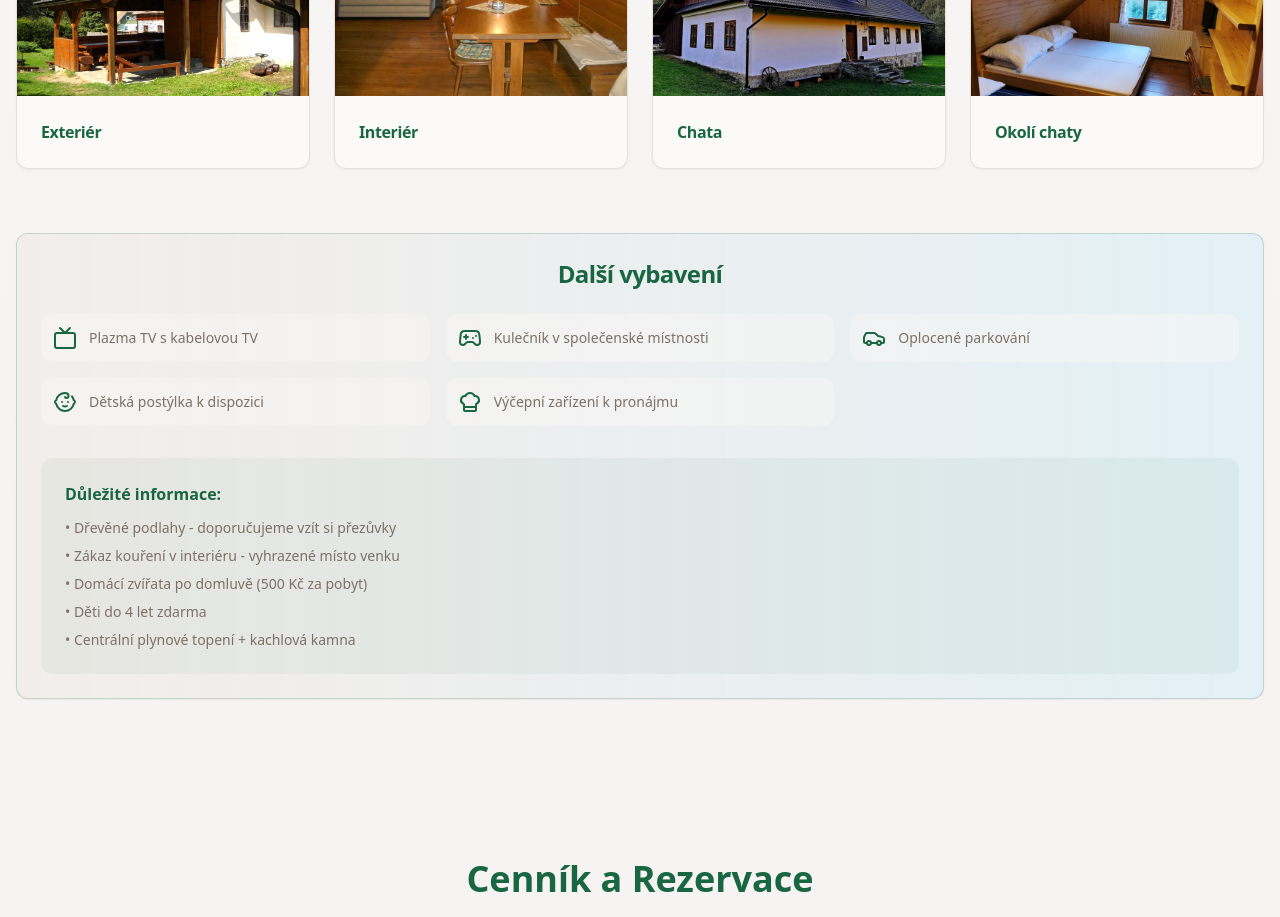
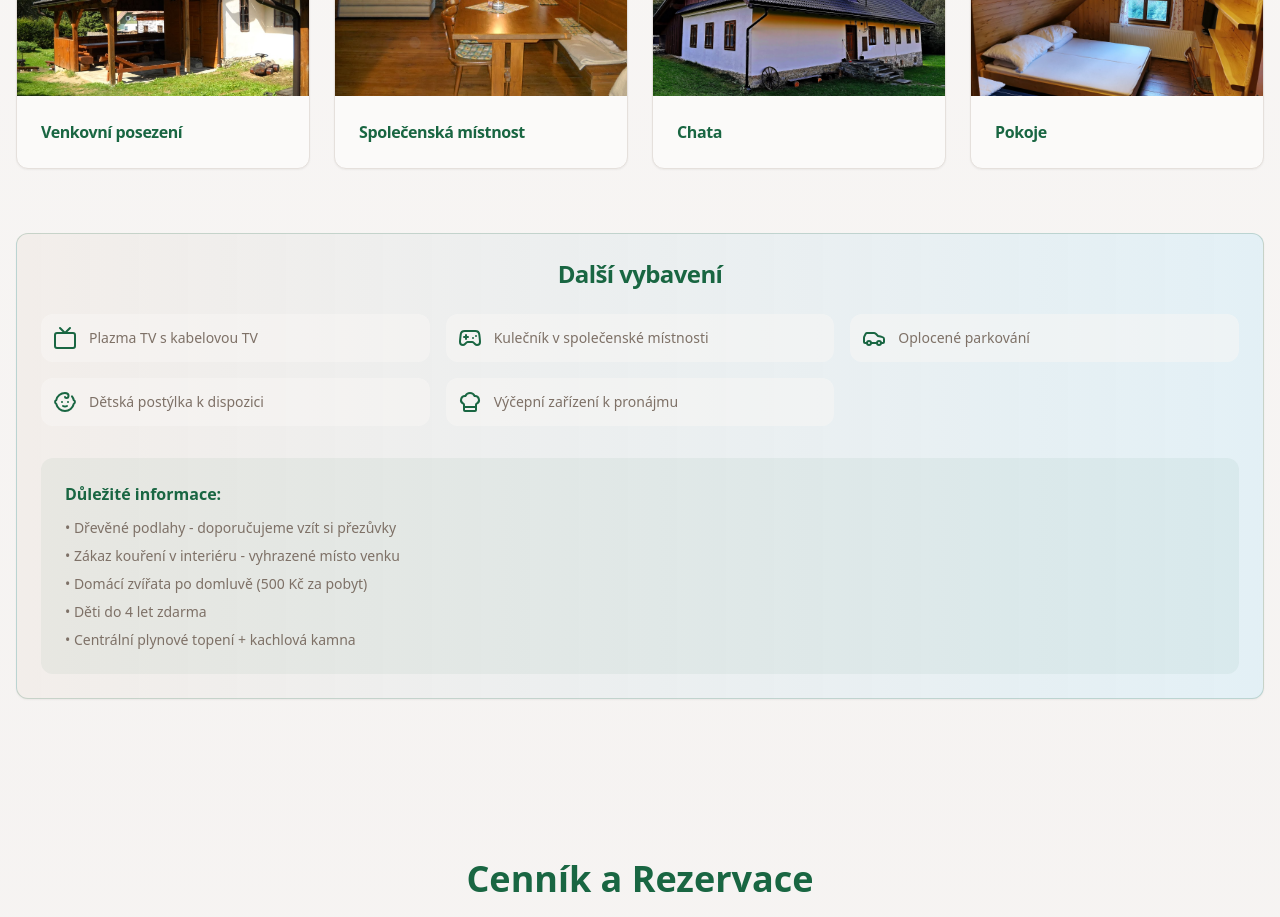
Before and after one commit to vaclaveka/chatova-pohoda-rezervace, a React (Vite) app: page / in a window 1280 px wide. Shown: the part 1740-2657 px from the top of the page. Built offline with nearby package versions, Linux system fonts and the light colour scheme; no server answers; the database is empty.

Commit message:
Update image links
Updated image links in `AmenitiesSection.tsx` to be clickable without opening new tabs. Also updated the text for "interier", "exterier", and "okolí chaty" to "společenská místnost", "venkovní posezení", and "pokoje" respectively.

```diff
--- a/src/components/AmenitiesSection.tsx
+++ b/src/components/AmenitiesSection.tsx
@@ -89,7 +89,7 @@ const AmenitiesSection = () => {
         {/* Image Gallery with Details */}
         <div className="grid md:grid-cols-2 lg:grid-cols-4 gap-6 mb-16">
           {/* Clickable Images */}
-          <a href="/07.JPG" target="_blank" rel="noopener noreferrer" className="block">
+          <a href="/07.JPG" className="block">
             <Card className="overflow-hidden group hover:shadow-mountain transition-all duration-300 cursor-pointer">
               <div className="aspect-video relative overflow-hidden">
                 <img
@@ -99,12 +99,12 @@ const AmenitiesSection = () => {
                 />
               </div>
               <CardHeader>
-                <CardTitle className="text-mountain-forest text-base">Exteriér</CardTitle>
+                <CardTitle className="text-mountain-forest text-base">Venkovní posezení</CardTitle>
               </CardHeader>
             </Card>
           </a>
 
-          <a href="/19.jpg" target="_blank" rel="noopener noreferrer" className="block">
+          <a href="/19.jpg" className="block">
             <Card className="overflow-hidden group hover:shadow-mountain transition-all duration-300 cursor-pointer">
               <div className="aspect-video relative overflow-hidden">
                 <img
@@ -114,12 +114,12 @@ const AmenitiesSection = () => {
                 />
               </div>
               <CardHeader>
-                <CardTitle className="text-mountain-forest text-base">Interiér</CardTitle>
+                <CardTitle className="text-mountain-forest text-base">Společenská místnost</CardTitle>
               </CardHeader>
             </Card>
           </a>
 
-          <a href="/3.jpg" target="_blank" rel="noopener noreferrer" className="block">
+          <a href="/3.jpg" className="block">
             <Card className="overflow-hidden group hover:shadow-mountain transition-all duration-300 cursor-pointer">
               <div className="aspect-video relative overflow-hidden">
                 <img
@@ -134,7 +134,7 @@ const AmenitiesSection = () => {
             </Card>
           </a>
 
-          <a href="/IMG_20191013_151234.jpg" target="_blank" rel="noopener noreferrer" className="block">
+          <a href="/IMG_20191013_151234.jpg" className="block">
             <Card className="overflow-hidden group hover:shadow-mountain transition-all duration-300 cursor-pointer">
               <div className="aspect-video relative overflow-hidden">
                 <img
@@ -144,7 +144,7 @@ const AmenitiesSection = () => {
                 />
               </div>
               <CardHeader>
-                <CardTitle className="text-mountain-forest text-base">Okolí chaty</CardTitle>
+                <CardTitle className="text-mountain-forest text-base">Pokoje</CardTitle>
               </CardHeader>
             </Card>
           </a>
```
